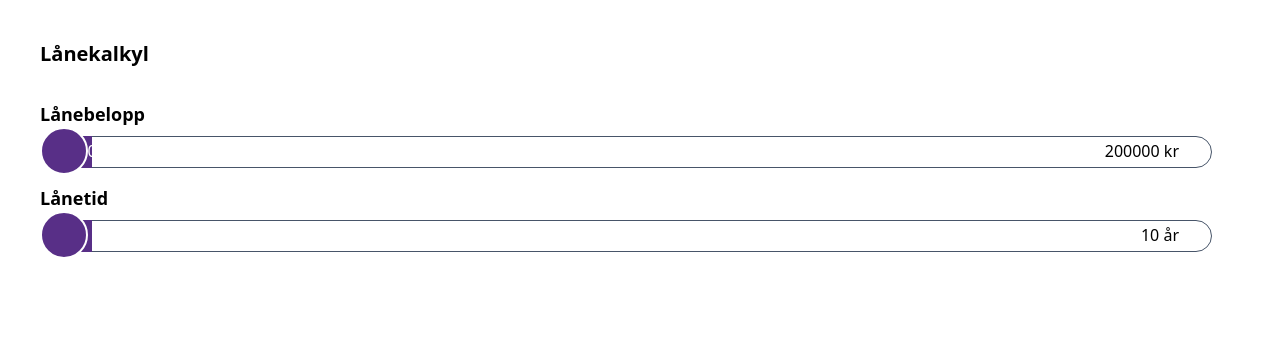
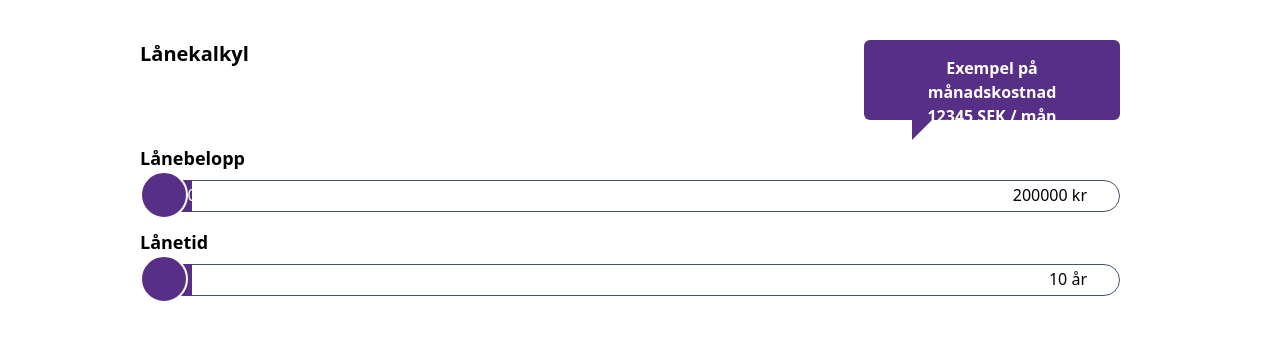
Before and after one commit to namnkunnig/collector, a React (Vite) app: page / in a window 1280 px wide. Shown: the top 340 px of the page. Built offline with nearby package versions, Linux system fonts and the light colour scheme.

Commit message:
Adds tooltip

```diff
--- /dev/null
+++ b/src/components/ToolTip.tsx
@@ -0,0 +1,15 @@
+export default function ToolTip({ text }: Tooltip) {
+  return (
+    <div
+      className="w-64 h-20 bg-collector text-white p-4 flex flex-col justify-start text-center font-semibold rounded-md relative mr-5 mb-6
+			before:block before:absolute before:-inset-1 before:-skew-y-[45deg] before:bg-collector before:left-12 before:w-6 before:h-12 before:top-10 before:-z-40"
+    >
+      <div>Exempel på månadskostnad</div>
+      <div>{text}</div>
+    </div>
+  )
+}
+
+interface Tooltip {
+  text: string
+}
--- a/src/pages/CalculatorPage.tsx
+++ b/src/pages/CalculatorPage.tsx
@@ -1,10 +1,14 @@
 import RangedInput from '../components/RangedInput'
+import ToolTip from '../components/ToolTip'
 
 export default function CalculatorPage() {
   return (
     <div className="flex w-full justify-center">
-      <main className="w-[1200px] py-10">
-        <h1 className="text-xl mb-8 font-semibold">Lånekalkyl</h1>
+      <main className="w-[1000px] py-10">
+        <div className="flex justify-between">
+          <h1 className="text-xl mb-8 font-semibold">Lånekalkyl</h1>
+          <ToolTip text={'12345 SEK / mån'}></ToolTip>
+        </div>
         <h2 className="text-lg font-semibold mb-2">Lånebelopp</h2>
         <RangedInput defaultValue={100000} min={20000} max={200000} step={10000} unit="kr"></RangedInput>
         <h2 className="text-lg font-semibold mb-2">Lånetid</h2>
```
